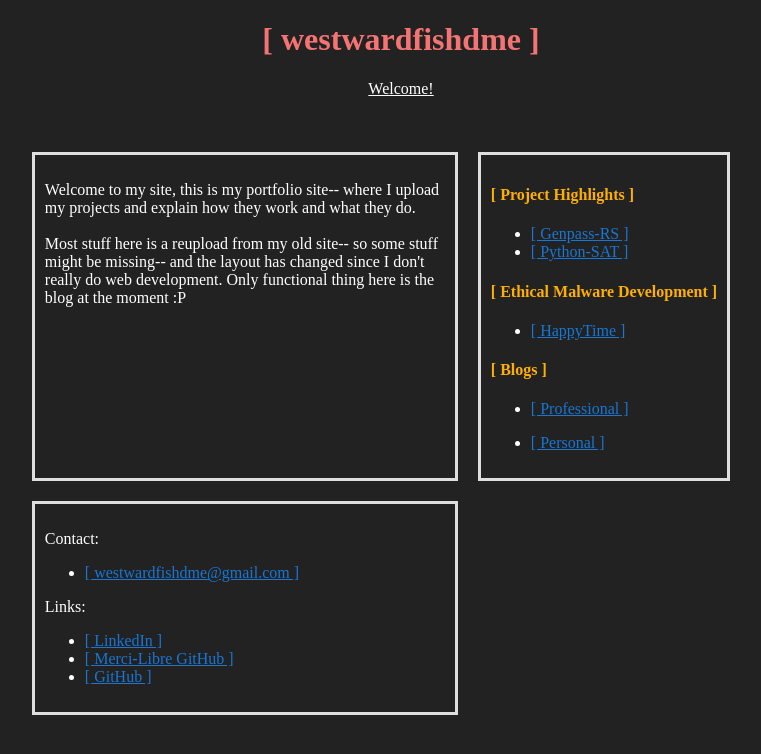
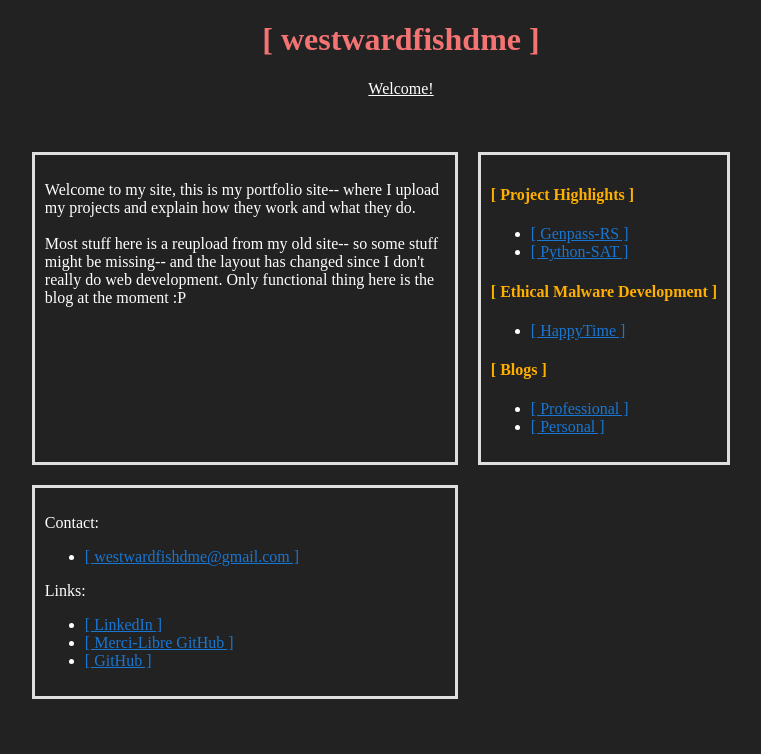
Before and after one commit to westwardfishdme/westwardfishdme.github.io, a Jekyll site: the page index.html, which Jekyll copies as it is, in a window 1280 px wide. Shown: the top 754 px of the page, without its empty margins (239-1000 px from the left). Built offline with Jekyll 4.4.1, drawn with Linux system fonts in a browser that asks for light colours.

Commit message:
merged the lists

```diff
--- a/index.html
+++ b/index.html
@@ -35,8 +35,6 @@
 			<h4>[ Blogs ]</h4>
 			<ul>
 				<li><a href="programming">[ Professional ]</a></li>
-			</ul>
-			<ul>
 				<li><a href="blog/blog.html">[ Personal ]</a></li>
 			</ul>
 		</div>
```
